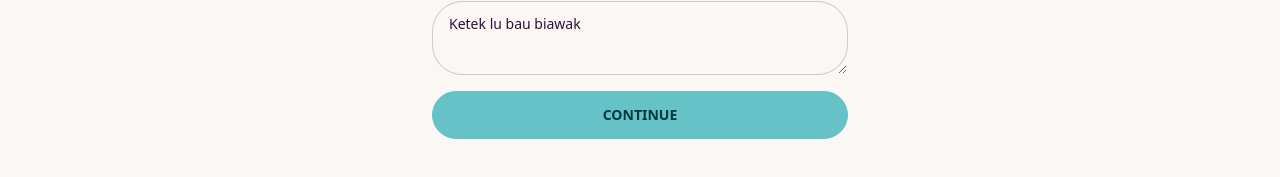
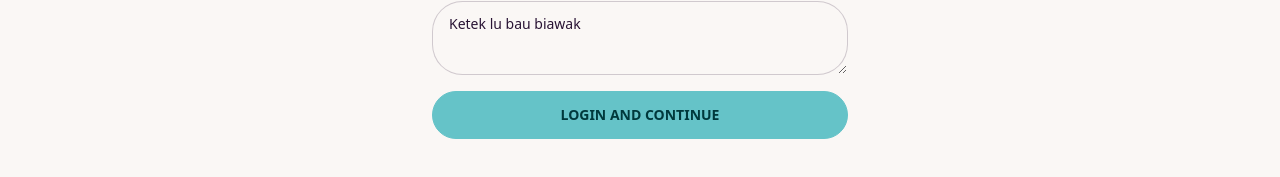
Before and after one commit to dendyaziz/nudge-nuxtjs, a Nuxt app: page / in a window 1280 px wide. Shown: the part 379-556 px from the top of the page. Built offline with nearby package versions, Linux system fonts and the light colour scheme; no server answers.

Commit message:
feat: update authentication flow with conditional button text and user state handling

```diff
--- a/app.vue
+++ b/app.vue
@@ -22,18 +22,10 @@
 
 <script setup>
 import { useAuth } from '~/composables/useAuth';
-import { useRouter } from 'vue-router';
 const { user, signOut, signInWithGoogle } = useAuth();
-
-const router = useRouter();
-
-watch(() => user, () => {
-  console.log('updated 2', user)
-})
 
 async function login() {
   await signInWithGoogle();
-  // navigateTo('/', { external: true });
 }
 
 async function logout() {
--- a/composables/useAuth.ts
+++ b/composables/useAuth.ts
@@ -5,16 +5,15 @@ import { GoogleAuthProvider, signInWithPopup, onAuthStateChanged, signOut as fbS
 export function useAuth() {
   const nuxtApp = useNuxtApp();
   const auth = nuxtApp.$auth as import('firebase/auth').Auth;
-  const user = useState<User | null>('user', () => null);
+  const user = ref<User | null>(null);
 
   onAuthStateChanged(auth, (u) => {
-    console.log('updated 1', u)
     user.value = u;
   });
 
   const signInWithGoogle = async () => {
     const provider = new GoogleAuthProvider();
-    await signInWithPopup(auth, provider);
+    return await signInWithPopup(auth, provider);
   };
 
   const signOut = async () => {
--- a/pages/index.vue
+++ b/pages/index.vue
@@ -15,7 +15,8 @@
         <textarea v-model="rawMessage" class="textarea textarea-bordered" placeholder="Type your message here"></textarea>
       </div>
       <button class="btn btn-primary w-full" :disabled="!phone || !fullName || !rawMessage || loading" @click="continueToReview">
-        Continue
+        <span v-if="user">Continue</span>
+        <span v-else>Login and Continue</span>
       </button>
     </div>
     <div v-else-if="stage === 'review'">
@@ -107,8 +108,9 @@ async function continueToReview() {
   if (!user.value) {
     localStorage.setItem('nudgeForm', JSON.stringify({ phone: phone.value, fullName: fullName.value, rawMessage: rawMessage.value, softenData: JSON.stringify(softenData.value), refineInstruction: refineInstruction.value, stage: 'review' }));
     await signInWithGoogle();
-    navigateTo('/', { external: true });
-    return;
+
+    if (!user)
+      return
   }
 
   loading.value = true;
```
